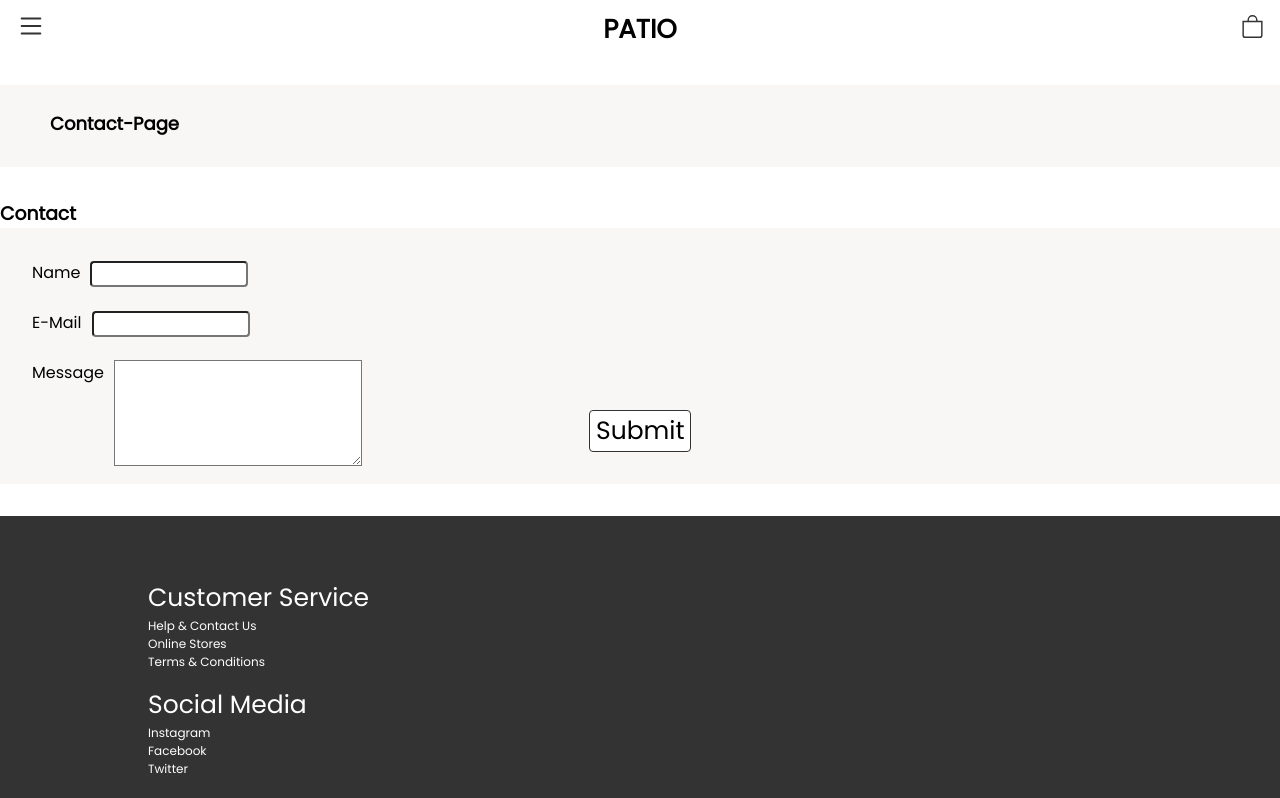
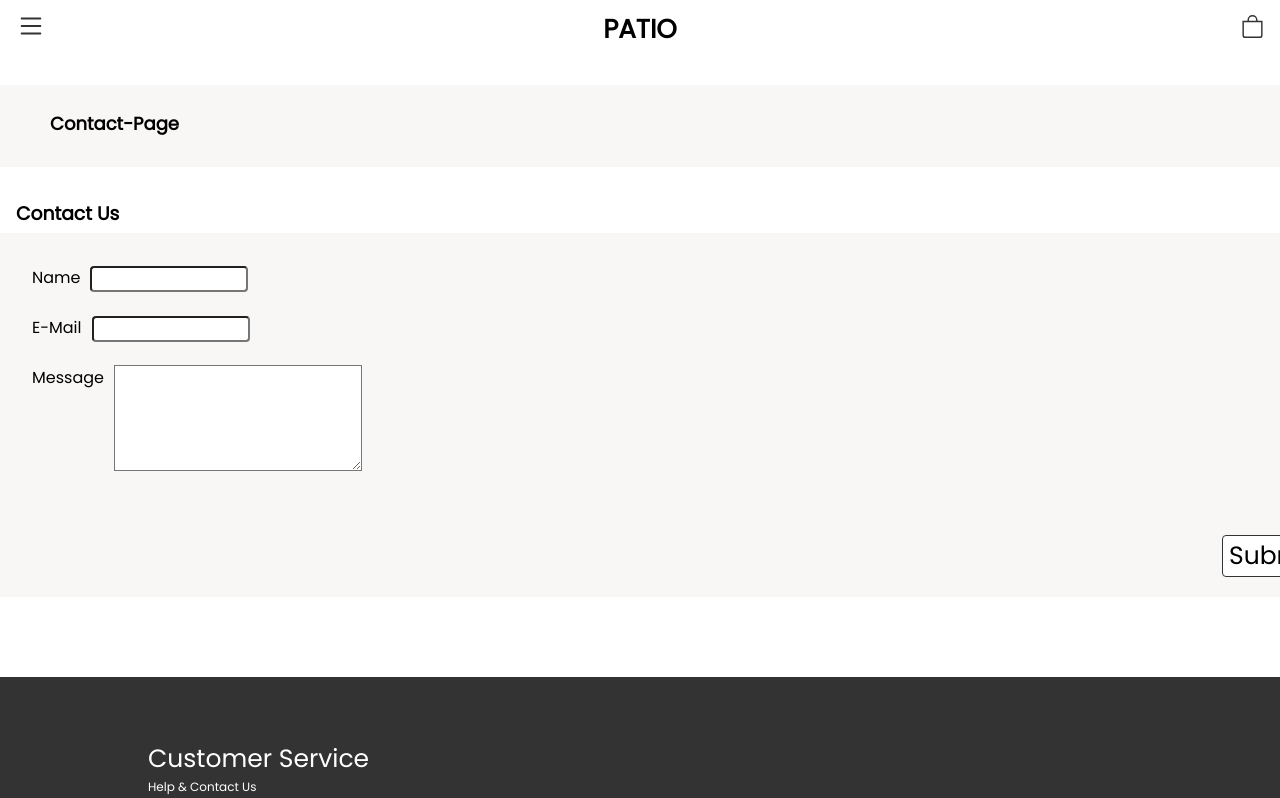
Before and after one commit to aldobasicarnel/ReactWebApp, a React (Create React App) app in the folder react-web-shop/: page /contact in a window 1280 px wide. Shown: the top 798 px of the page. Built offline with nearby package versions, Linux system fonts and the light colour scheme.

Commit message:
Contact page

```diff
--- a/react-web-shop/src/App.css
+++ b/react-web-shop/src/App.css
@@ -1,4 +1,4 @@
-body {
+.app {
   display: flex;
   flex-direction: column;
   min-height: 100vh;
--- /dev/null
+++ b/react-web-shop/src/Components/ContactPage/Contact.css
@@ -0,0 +1,3 @@
+.form-title {
+  margin-left: 1rem;
+}
--- a/react-web-shop/src/Components/ContactPage/Contact.js
+++ b/react-web-shop/src/Components/ContactPage/Contact.js
@@ -1,12 +1,12 @@
 import ShopTitle from "../ShopTitle/ShopTItle";
 import ContactForm from "./ContactForm/ContactForm";
-
+import "./Contact.css";
 const ContactPage = () => {
   return (
     <div>
       <ShopTitle title={`Contact`} />
       <div>
-        <h3>Contact</h3>
+        <h3 className="form-title">Contact Us</h3>
         <ContactForm />
       </div>
     </div>
--- a/react-web-shop/src/Components/ContactPage/ContactForm/ContactForm.css
+++ b/react-web-shop/src/Components/ContactPage/ContactForm/ContactForm.css
@@ -1,7 +1,12 @@
 form {
   background-color: rgb(234, 224, 226, 0.3);
   padding: 2rem;
-  margin-bottom: 2rem;
+  height: 100%;
+  min-height: 300px;
+  max-width: 1369px;
+  position: relative;
+  width: 100%;
+  margin: 5px auto 3rem auto;
 }
 .form-control {
   overflow: auto;
@@ -29,7 +34,9 @@ form {
 .form-actions {
   border: 1px solid var(--secondary-list-color);
   border-radius: 4px;
-  margin: auto;
   width: 100px;
   text-align: center;
+  position: absolute;
+  bottom: 20px;
+  right: 20px;
 }
--- a/react-web-shop/src/Components/HomePage/Footer/Footer.css
+++ b/react-web-shop/src/Components/HomePage/Footer/Footer.css
@@ -1,9 +1,12 @@
 .footer {
   position: relative;
   bottom: 0;
+  left: 0;
+  right: 0;
   background-color: var(--secondary-list-color);
   width: 100%;
-  padding: 3rem 3rem;
+  padding: 3rem;
+  margin-top: 2rem;
 }
 
 .footer .customer-service {
@@ -22,10 +25,6 @@
 }
 
 @media (min-width: 1334px) {
-  .footer {
-    display: flex;
-    flex-direction: row;
-  }
   .footer .customer-service {
     margin-left: 250px;
     width: 100%;
@@ -44,13 +43,6 @@
   }
 }
 @media (min-width: 768px) {
-  body {
-    display: flex;
-    flex-direction: column;
-    min-height: 100vh;
-  }
-  .footer {
-  }
   .footer .customer-service {
     margin-left: 100px;
     width: 100%;
--- a/react-web-shop/src/Components/HomePage/Slider/Slider.css
+++ b/react-web-shop/src/Components/HomePage/Slider/Slider.css
@@ -19,7 +19,7 @@
 }
 img {
   height: 390px;
-  width: 390px;
+  width: 100%;
   min-width: 390px;
   object-fit: cover;
 }
--- a/react-web-shop/src/Components/HomePage/WelcomeBar/WelcomeBar.css
+++ b/react-web-shop/src/Components/HomePage/WelcomeBar/WelcomeBar.css
@@ -1,6 +1,6 @@
 .quote-container {
   width: 100%;
-  margin: auto;
+  margin: 0;
   text-align: center;
   font-family: Poppins, Arial, sans-serif;
   width: 100%;
```
